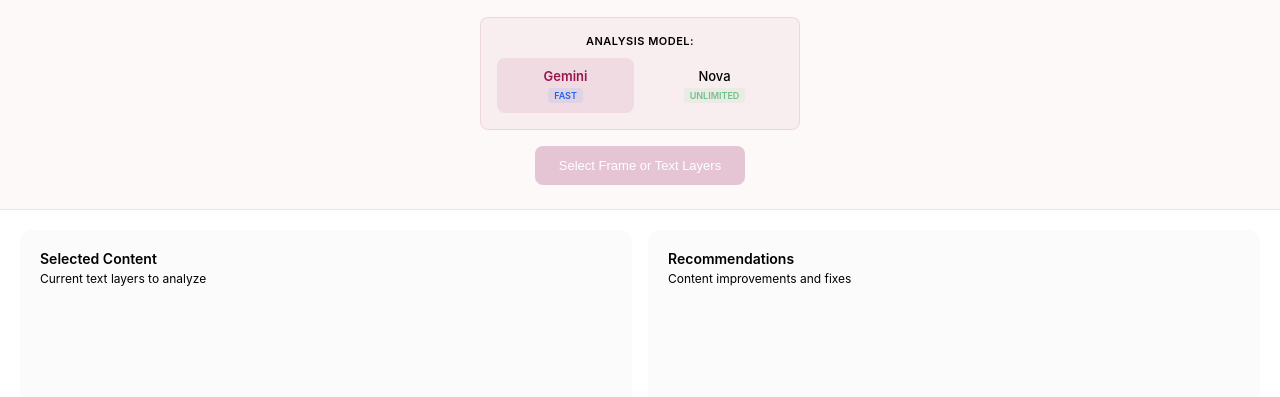
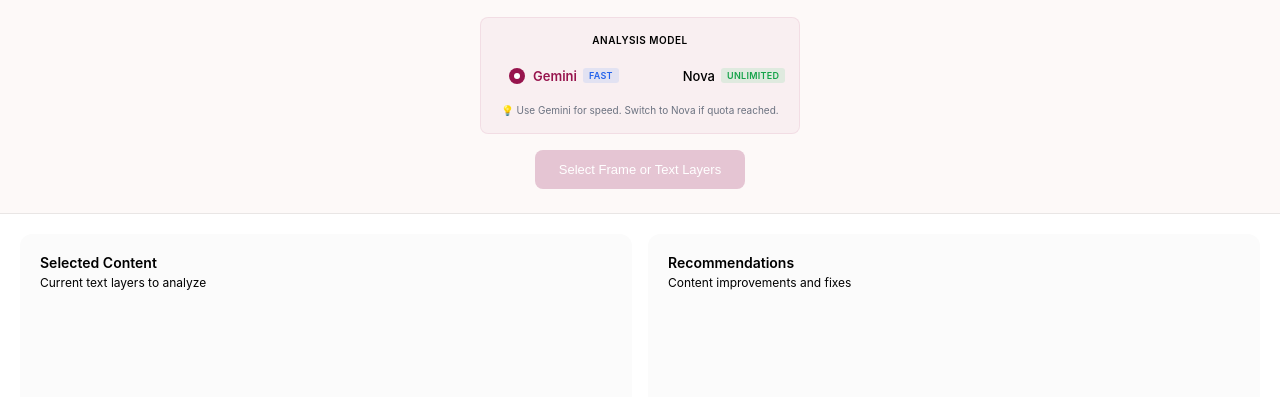
Before and after one commit to okimadesigner/Axis-Content-Wand, a website: page ui.html in a window 1280 px wide. Shown: the part 189-586 px from the top of the page. Drawn offline with Linux system fonts and the light colour scheme.

Commit message:
Redesign model selector with custom radio buttons
- Replace default radio inputs with custom styled radio buttons
- Add visual feedback with filled circles when selected
- Include helpful hint text 'Use Gemini for speed. Switch to Nova if quota reached.'
- Improve spacing and visual hierarchy
- Maintain clean, modern design consistent with Figma UI

```diff
--- a/ui.html
+++ b/ui.html
@@ -545,88 +545,126 @@
 .model-selector {
     margin: 16px 0;
     padding: 16px;
-    background: rgba(151, 20, 77, 0.05);
+    background: rgba(151, 20, 77, 0.04);
     border-radius: 8px;
-    border: 1px solid rgba(151, 20, 77, 0.1);
+    border: 1px solid rgba(151, 20, 77, 0.08);
 }
 
 .model-label {
-    font-size: 11px;
+    font-size: 10px;
     font-weight: 600;
     color: var(--figma-color-text-secondary);
     text-transform: uppercase;
     letter-spacing: 0.5px;
-    margin-bottom: 10px;
+    margin-bottom: 12px;
 }
 
 .model-options {
     display: flex;
-    gap: 12px;
-    justify-content: center;
+    gap: 16px;
 }
 
-.model-option {
+.model-radio {
     flex: 1;
     display: flex;
-    flex-direction: column;
     align-items: center;
+    gap: 8px;
     padding: 10px 12px;
     background: var(--figma-color-bg);
-    border: 2px solid var(--figma-color-border);
-    border-radius: 8px;
+    border: 1.5px solid var(--figma-color-border);
+    border-radius: 6px;
     cursor: pointer;
     transition: all 0.2s ease;
+    position: relative;
 }
 
-.model-option:hover {
+.model-radio:hover {
     border-color: rgba(151, 20, 77, 0.3);
-    background: rgba(151, 20, 77, 0.03);
+    background: rgba(151, 20, 77, 0.02);
 }
 
-.model-option input[type="radio"] {
+.model-radio input[type="radio"] {
     position: absolute;
     opacity: 0;
+    pointer-events: none;
 }
 
-.model-option input[type="radio"]:checked + .model-name {
-    color: #97144d;
-    font-weight: 600;
+/* Custom radio button */
+.radio-custom {
+    width: 16px;
+    height: 16px;
+    border: 2px solid var(--figma-color-border);
+    border-radius: 50%;
+    position: relative;
+    flex-shrink: 0;
+    transition: all 0.2s ease;
 }
 
-.model-option input[type="radio"]:checked ~ .model-badge {
-    opacity: 1;
+.model-radio input:checked ~ .radio-custom {
+    border-color: #97144d;
+    background: #97144d;
 }
 
-.model-option:has(input:checked) {
+.model-radio input:checked ~ .radio-custom::after {
+    content: '';
+    position: absolute;
+    top: 50%;
+    left: 50%;
+    transform: translate(-50%, -50%);
+    width: 6px;
+    height: 6px;
+    background: white;
+    border-radius: 50%;
+}
+
+.model-radio input:checked {
     border-color: #97144d;
-    background: rgba(151, 20, 77, 0.08);
+    background: rgba(151, 20, 77, 0.06);
+}
+
+.model-info {
+    display: flex;
+    align-items: center;
+    gap: 6px;
+    flex: 1;
 }
 
 .model-name {
     font-size: 13px;
     font-weight: 500;
     color: var(--figma-color-text);
-    margin-bottom: 4px;
+}
+
+.model-radio input:checked ~ .radio-custom ~ .model-info .model-name {
+    color: #97144d;
+    font-weight: 600;
 }
 
 .model-badge {
     font-size: 9px;
     padding: 2px 6px;
-    border-radius: 4px;
+    border-radius: 3px;
     font-weight: 600;
     text-transform: uppercase;
-    opacity: 0.6;
-    transition: opacity 0.2s;
+    letter-spacing: 0.3px;
 }
 
 .model-badge.fast {
-    background: rgba(59, 130, 246, 0.1);
+    background: rgba(59, 130, 246, 0.12);
     color: #2563eb;
 }
 
 .model-badge.unlimited {
-    background: rgba(34, 197, 94, 0.1);
+    background: rgba(34, 197, 94, 0.12);
     color: #16a34a;
+}
+
+.model-hint {
+    font-size: 10px;
+    color: #6b7280;
+    margin-top: 10px;
+    text-align: center;
+    line-height: 1.3;
 }
 
 /* Rate limit error styling */
@@ -877,19 +915,27 @@
             </p>
             <!-- Add this RIGHT AFTER the .hero-description paragraph -->
 <div class="model-selector">
-    <div class="model-label">Analysis Model:</div>
+    <div class="model-label">Analysis Model</div>
     <div class="model-options">
-        <label class="model-option">
+        <label class="model-radio">
             <input type="radio" name="model" value="gemini" checked>
-            <span class="model-name">Gemini</span>
-            <span class="model-badge fast">Fast</span>
+            <span class="radio-custom"></span>
+            <span class="model-info">
+                <span class="model-name">Gemini</span>
+                <span class="model-badge fast">FAST</span>
+            </span>
         </label>
-        <label class="model-option">
+
+        <label class="model-radio">
             <input type="radio" name="model" value="nova">
-            <span class="model-name">Nova</span>
-            <span class="model-badge unlimited">Unlimited</span>
+            <span class="radio-custom"></span>
+            <span class="model-info">
+                <span class="model-name">Nova</span>
+                <span class="model-badge unlimited">UNLIMITED</span>
+            </span>
         </label>
     </div>
+    <div class="model-hint">💡 Use Gemini for speed. Switch to Nova if quota reached.</div>
 </div>
             <button class="primary-btn" id="analyzeBtn" disabled>Select Frame or Text Layers</button>
             <div class="optimization-hint" id="optimizationHint" style="display: none;"></div>
```
